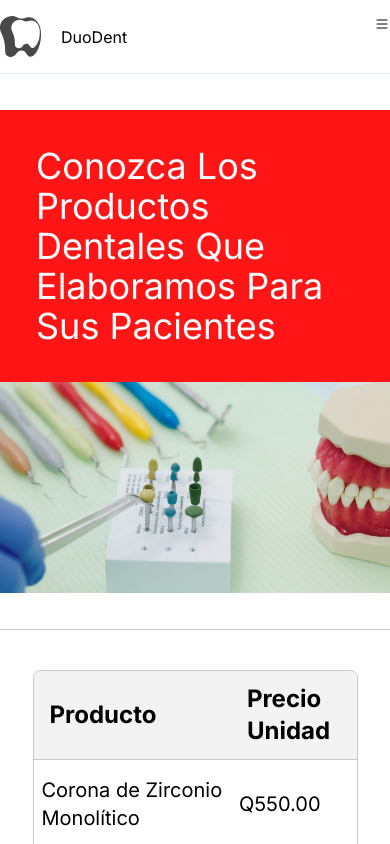
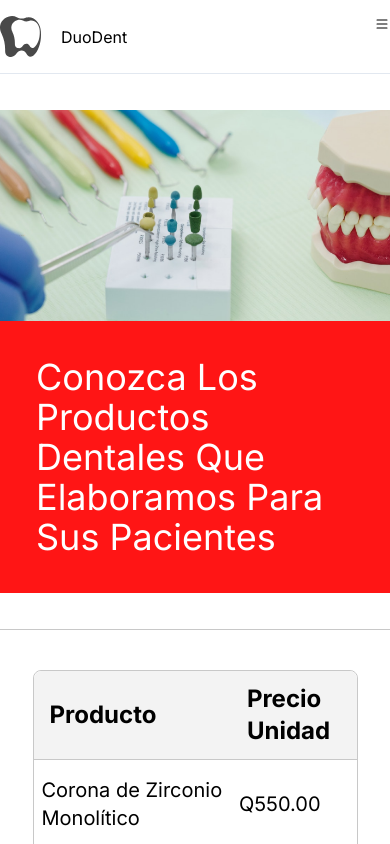
Before and after one commit to HyperMonkey3D/duodent-lab, a Next.js app: page /productos in a window 390 px wide. Shown: the top 844 px of the page. Built offline with nearby package versions, Linux system fonts and the light colour scheme.

Commit message:
added responsive changes to productos page

```diff
--- a/components/sections/HeroProducts.tsx
+++ b/components/sections/HeroProducts.tsx
@@ -8,16 +8,16 @@ const HeroProducts = () => {
     return(
         <section className="py-9">
             <div className="container mx-auto justify-center bg-white">
-                <div className="w-fit md:w-[600px] lg:w-fit flex flex-wrap lg:flex-nowrap bg-white mx-auto">
-                    <div className="w-full lg:w-[400px] xl:w-[531px] bg-duo-orange p-9 flex items-center border-0 sm:rounded-t-lg lg:rounded-tr-none lg:rounded-l-lg">
+                <div className="w-fit md:w-[600px] lg:w-fit flex flex-wrap lg:flex-nowrap bg-white mx-auto ">
+                    <div className="w-full lg:w-[400px] xl:w-[531px] bg-duo-orange p-9 flex items-center border-0 sm:rounded-b-lg lg:rounded-br-none lg:rounded-l-lg order-2 lg:order-1">
                         <h1 className="text-4xl text-white">Conozca Los Productos Dentales Que Elaboramos Para Sus Pacientes</h1>
                     </div>
-                    <div>
+                    <div className="order-1 lg:order-2">
                         <Image
                             src={technicianTwo}
                             alt="technician"
                             width={715}
-                            className="border-0 sm:rounded-b-lg lg:rounded-b-none lg:rounded-r-lg"
+                            className="border-0 sm:rounded-t-lg lg:rounded-l-none lg:rounded-r-lg"
                         />
                     </div>
                 </div>
```
